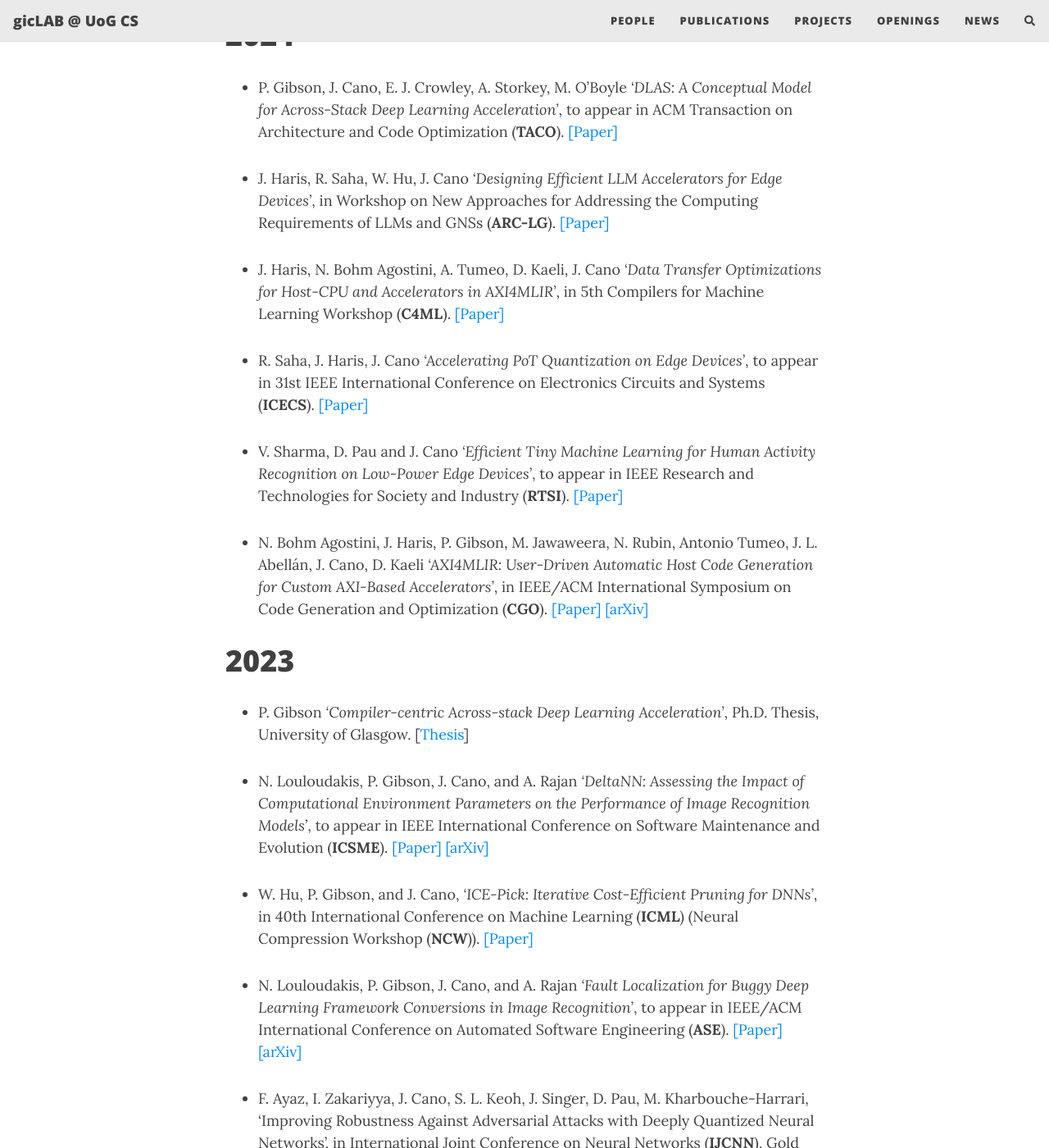
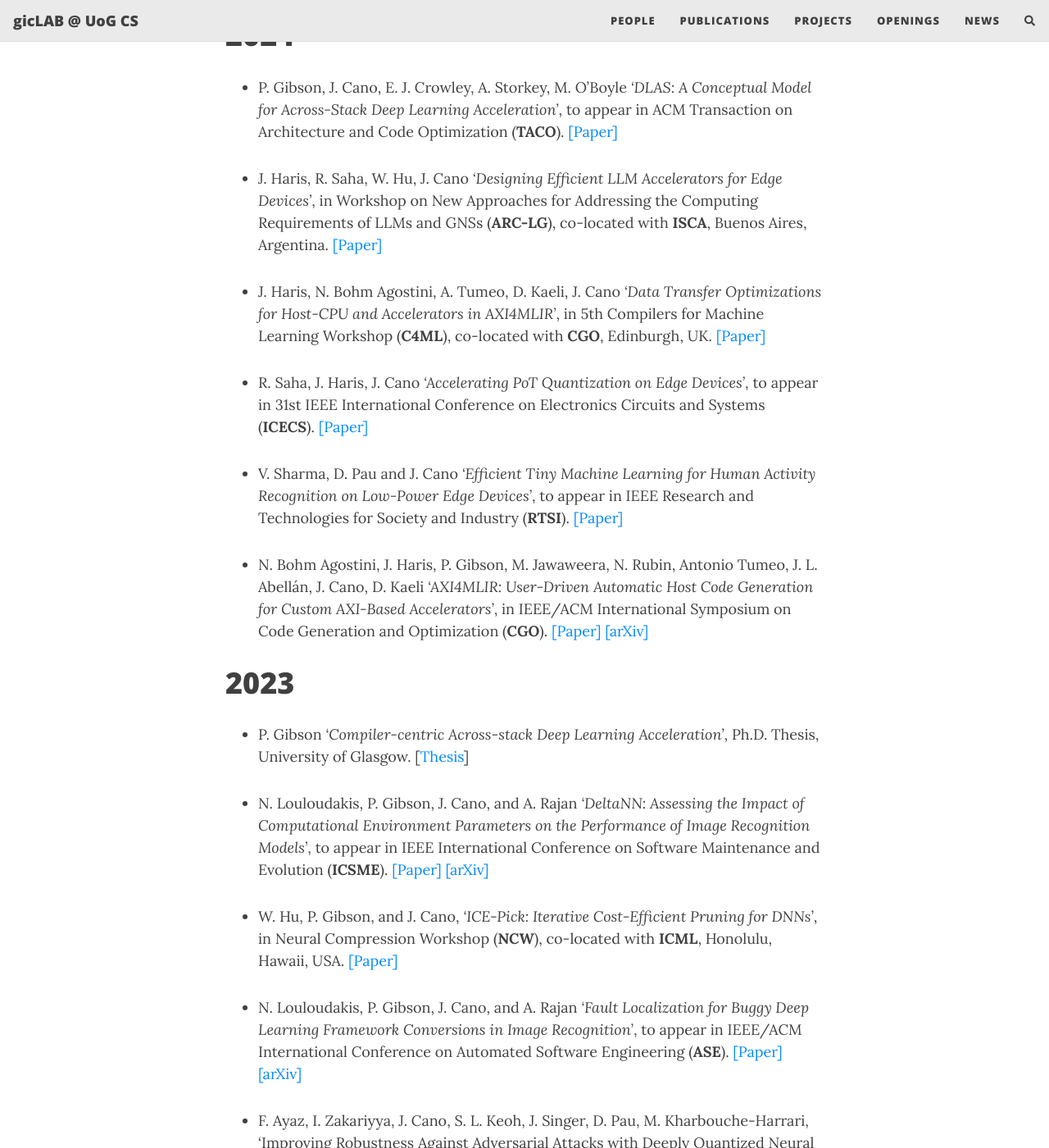
Before and after one commit to gicLAB/gicLAB.github.io, a Jekyll site: the page built from publications.md, in a window 1280 px wide and 1400 px high, scrolled down 243 px. Shown: the whole window at 82% size. Built offline with Jekyll 4.4.1, drawn with Linux system fonts in a browser that asks for light colours; nearby versions of some CDN libraries; comment, search, counter and statistics services are not loaded.

Commit message:
Added locations to conferences

```diff
--- a/publications.md
+++ b/publications.md
@@ -10,10 +10,10 @@ subtitle:
     *'DLAS: A Conceptual Model for Across-Stack Deep Learning Acceleration'*, to appear in ACM Transaction on Architecture and Code Optimization (**TACO**). [[Paper]](https://dl.acm.org/doi/10.1145/3688609)
 
 - J. Haris, R. Saha, W. Hu, J. Cano
-    *'Designing Efficient LLM Accelerators for Edge Devices'*, in Workshop on New Approaches for Addressing the Computing Requirements of LLMs and GNSs (**ARC-LG**). [[Paper]](https://arxiv.org/abs/2408.00462)
+    *'Designing Efficient LLM Accelerators for Edge Devices'*, in Workshop on New Approaches for Addressing the Computing Requirements of LLMs and GNSs (**ARC-LG**), co-located with **ISCA**, Buenos Aires, Argentina. [[Paper]](https://arxiv.org/abs/2408.00462)
 
 - J. Haris, N. Bohm Agostini, A. Tumeo, D. Kaeli, J. Cano
-    *'Data Transfer Optimizations for Host-CPU and Accelerators in AXI4MLIR'*, in 5th Compilers for Machine Learning Workshop (**C4ML**). [[Paper]](https://arxiv.org/abs/2402.19184)
+    *'Data Transfer Optimizations for Host-CPU and Accelerators in AXI4MLIR'*, in 5th Compilers for Machine Learning Workshop (**C4ML**), co-located with **CGO**, Edinburgh, UK. [[Paper]](https://arxiv.org/abs/2402.19184)
 
 - R. Saha, J. Haris, J. Cano
     *'Accelerating PoT Quantization on Edge Devices'*, to appear in 31st IEEE International Conference on Electronics Circuits and Systems (**ICECS**). [[Paper]](https://eprints.gla.ac.uk/331500/)
@@ -36,7 +36,7 @@ subtitle:
     *'DeltaNN: Assessing the Impact of Computational Environment Parameters on the Performance of Image Recognition Models'*, to appear in IEEE International Conference on Software Maintenance and Evolution (**ICSME**). [[Paper]](https://ieeexplore.ieee.org/abstract/document/10336258) [[arXiv]](https://arxiv.org/abs/2306.06208)
 
 
-- W. Hu, P. Gibson, and J. Cano, *‘ICE-Pick: Iterative Cost-Efficient Pruning for DNNs’*, in 40th International Conference on Machine Learning (**ICML**) (Neural Compression Workshop (**NCW**)). [[Paper]](https://openreview.net/forum?id=fWYKVtf7lu)
+- W. Hu, P. Gibson, and J. Cano, *‘ICE-Pick: Iterative Cost-Efficient Pruning for DNNs’*, in Neural Compression Workshop (**NCW**), co-located with **ICML**, Honolulu, Hawaii, USA. [[Paper]](https://openreview.net/forum?id=fWYKVtf7lu)
 
 - N. Louloudakis, P. Gibson, J. Cano, and A. Rajan
     *'Fault Localization for Buggy Deep Learning Framework Conversions in Image Recognition'*, to appear in IEEE/ACM International Conference on Automated Software Engineering (**ASE**). [[Paper]](https://ieeexplore.ieee.org/abstract/document/10298525) [[arXiv]](https://arxiv.org/abs/2306.06157)
```
